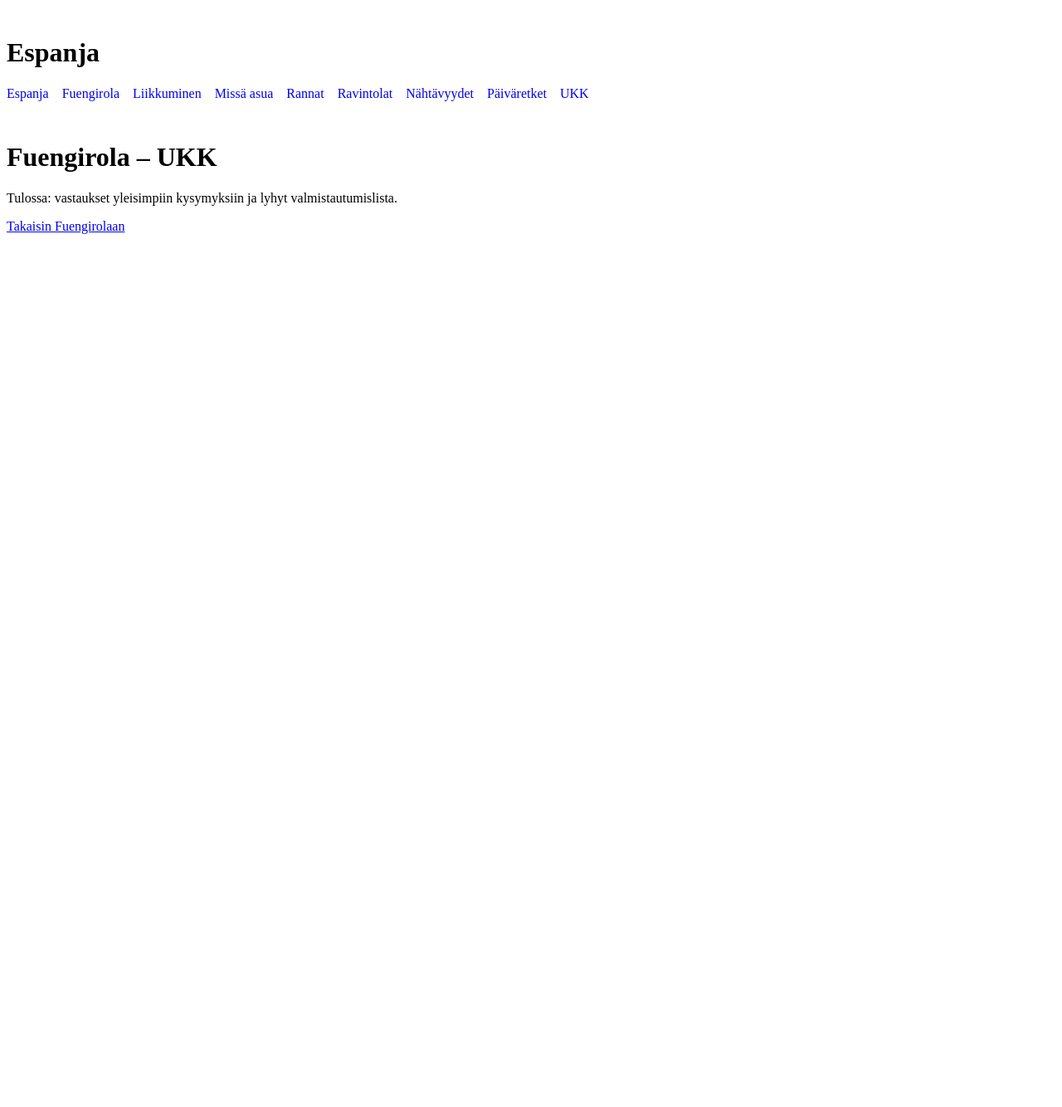
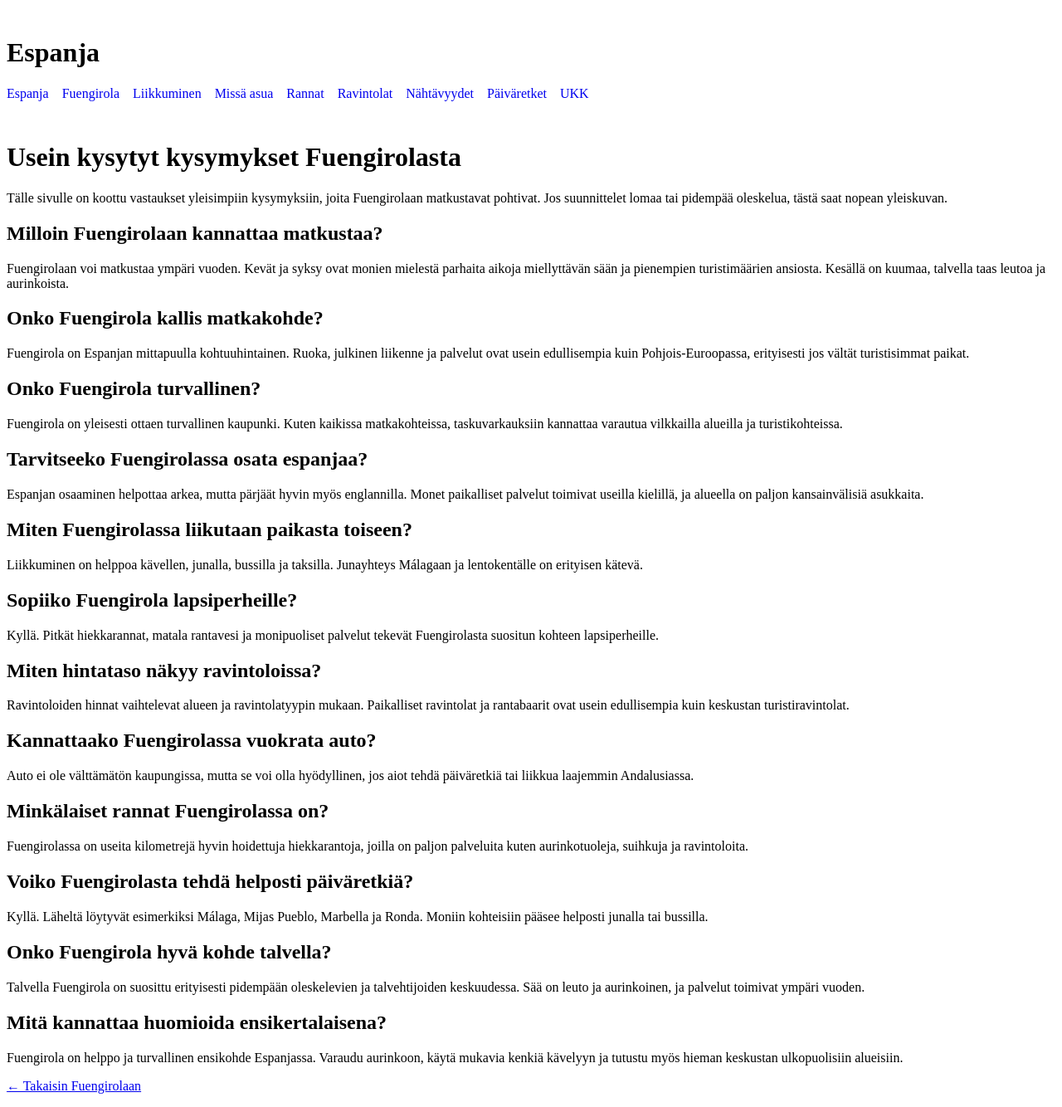
Before and after one commit to miika-hakala/lomaopas, a SvelteKit app: page /espanja/fuengirola/faq in a window 1280 px wide. Shown: the whole page at 83% size. Before the commit the page ends 800 px from the top, so only its background shows below. Built offline with nearby package versions, Linux system fonts and the light colour scheme.

Commit message:
feat(content): add Fuengirola FAQ page (phase 3A)

```diff
--- a/src/routes/espanja/fuengirola/faq/+page.svelte
+++ b/src/routes/espanja/fuengirola/faq/+page.svelte
@@ -1,8 +1,98 @@
 <svelte:head>
-  <title>Fuengirola – UKK | Lomaopas.fi</title>
-  <meta name="description" content="Tulossa: usein kysytyt kysymykset ja lyhyt checklista." />
+  <title>Fuengirola FAQ – Usein kysytyt kysymykset matkailijoille</title>
+  <meta
+    name="description"
+    content="Vastaukset yleisimpiin kysymyksiin Fuengirolasta: paras matkustusaika, hinnat, turvallisuus, liikkuminen ja vinkit."
+  />
 </svelte:head>
 
-<h1>Fuengirola – UKK</h1>
-<p>Tulossa: vastaukset yleisimpiin kysymyksiin ja lyhyt valmistautumislista.</p>
-<p><a href="/espanja/fuengirola">Takaisin Fuengirolaan</a></p>
+<h1>Usein kysytyt kysymykset Fuengirolasta</h1>
+
+<p>
+Tälle sivulle on koottu vastaukset yleisimpiin kysymyksiin, joita Fuengirolaan
+matkustavat pohtivat. Jos suunnittelet lomaa tai pidempää oleskelua, tästä saat
+nopean yleiskuvan.
+</p>
+
+<h2>Milloin Fuengirolaan kannattaa matkustaa?</h2>
+<p>
+Fuengirolaan voi matkustaa ympäri vuoden. Kevät ja syksy ovat monien mielestä
+parhaita aikoja miellyttävän sään ja pienempien turistimäärien ansiosta.
+Kesällä on kuumaa, talvella taas leutoa ja aurinkoista.
+</p>
+
+<h2>Onko Fuengirola kallis matkakohde?</h2>
+<p>
+Fuengirola on Espanjan mittapuulla kohtuuhintainen. Ruoka, julkinen liikenne ja
+palvelut ovat usein edullisempia kuin Pohjois-Euroopassa, erityisesti jos vältät
+turistisimmat paikat.
+</p>
+
+<h2>Onko Fuengirola turvallinen?</h2>
+<p>
+Fuengirola on yleisesti ottaen turvallinen kaupunki. Kuten kaikissa
+matkakohteissa, taskuvarkauksiin kannattaa varautua vilkkailla alueilla ja
+turistikohteissa.
+</p>
+
+<h2>Tarvitseeko Fuengirolassa osata espanjaa?</h2>
+<p>
+Espanjan osaaminen helpottaa arkea, mutta pärjäät hyvin myös englannilla.
+Monet paikalliset palvelut toimivat useilla kielillä, ja alueella on paljon
+kansainvälisiä asukkaita.
+</p>
+
+<h2>Miten Fuengirolassa liikutaan paikasta toiseen?</h2>
+<p>
+Liikkuminen on helppoa kävellen, junalla, bussilla ja taksilla. Junayhteys
+Málagaan ja lentokentälle on erityisen kätevä.
+</p>
+
+<h2>Sopiiko Fuengirola lapsiperheille?</h2>
+<p>
+Kyllä. Pitkät hiekkarannat, matala rantavesi ja monipuoliset palvelut tekevät
+Fuengirolasta suositun kohteen lapsiperheille.
+</p>
+
+<h2>Miten hintataso näkyy ravintoloissa?</h2>
+<p>
+Ravintoloiden hinnat vaihtelevat alueen ja ravintolatyypin mukaan. Paikalliset
+ravintolat ja rantabaarit ovat usein edullisempia kuin keskustan
+turistiravintolat.
+</p>
+
+<h2>Kannattaako Fuengirolassa vuokrata auto?</h2>
+<p>
+Auto ei ole välttämätön kaupungissa, mutta se voi olla hyödyllinen, jos aiot
+tehdä päiväretkiä tai liikkua laajemmin Andalusiassa.
+</p>
+
+<h2>Minkälaiset rannat Fuengirolassa on?</h2>
+<p>
+Fuengirolassa on useita kilometrejä hyvin hoidettuja hiekkarantoja, joilla on
+paljon palveluita kuten aurinkotuoleja, suihkuja ja ravintoloita.
+</p>
+
+<h2>Voiko Fuengirolasta tehdä helposti päiväretkiä?</h2>
+<p>
+Kyllä. Läheltä löytyvät esimerkiksi Málaga, Mijas Pueblo, Marbella ja Ronda.
+Moniin kohteisiin pääsee helposti junalla tai bussilla.
+</p>
+
+<h2>Onko Fuengirola hyvä kohde talvella?</h2>
+<p>
+Talvella Fuengirola on suosittu erityisesti pidempään oleskelevien ja
+talvehtijoiden keskuudessa. Sää on leuto ja aurinkoinen, ja palvelut toimivat
+ympäri vuoden.
+</p>
+
+<h2>Mitä kannattaa huomioida ensikertalaisena?</h2>
+<p>
+Fuengirola on helppo ja turvallinen ensikohde Espanjassa. Varaudu aurinkoon,
+käytä mukavia kenkiä kävelyyn ja tutustu myös hieman keskustan ulkopuolisiin
+alueisiin.
+</p>
+
+<p>
+<a href="/espanja/fuengirola">← Takaisin Fuengirolaan</a>
+</p>
```
